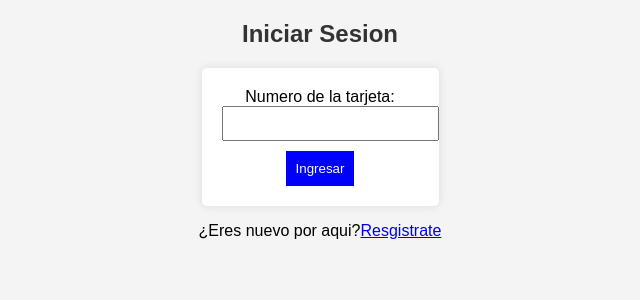
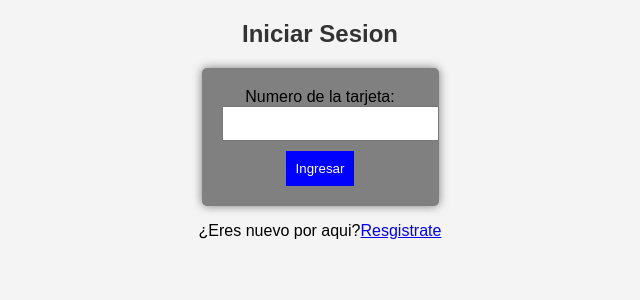
Before and after one commit to JuanPabloJimenezCoy/CAE_Grupo3, a Flask app: page / in a window 1280 px wide. Shown: the top 300 px of the page, without its empty margins (320-960 px from the left). Run offline with Flask 3, Linux system fonts and the light colour scheme.

Commit message:
feat: update inicio.html and style.css

```diff
--- a/ControlDeAccesoDeEmpleados/Frontend/Inicio.html
+++ b/ControlDeAccesoDeEmpleados/Frontend/Inicio.html
@@ -4,6 +4,7 @@
     <meta charset="UTF-8">
     <meta name="viewport" content="width=device-width, initial-scale=1.0">
     <title>Bienvenido</title>
+    <link rel="stylesheet" href="{{url_for('static', filename='style.css')}}">
 </head>
 <body>
     <h2>Bienvenido, {{usuario}}</h2>
--- a/ControlDeAccesoDeEmpleados/static/style.css
+++ b/ControlDeAccesoDeEmpleados/static/style.css
@@ -8,10 +8,10 @@ h2 {
 }
 form {
     display: inline-block;
-    background-color:white;
+    background-color:gray;
     padding: 20px;
     border-radius: 5px;
-    box-shadow: 0px 0px 10px rgba(0, 0, 0, 0.1);
+    box-shadow: 0px 0px 10px rgba(0, 0, 0, 0.5);
 }
 input {
     display: block;
```
